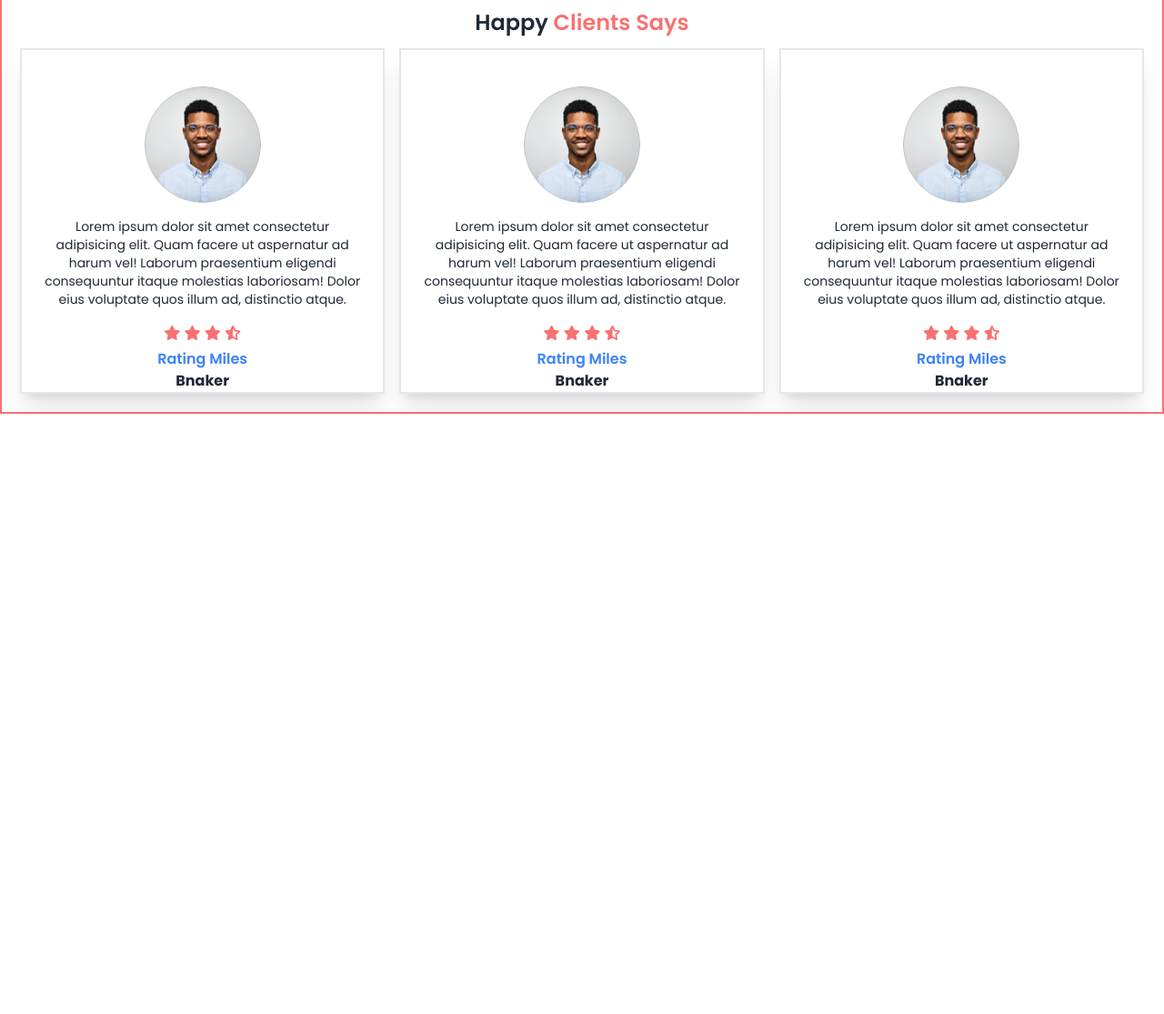
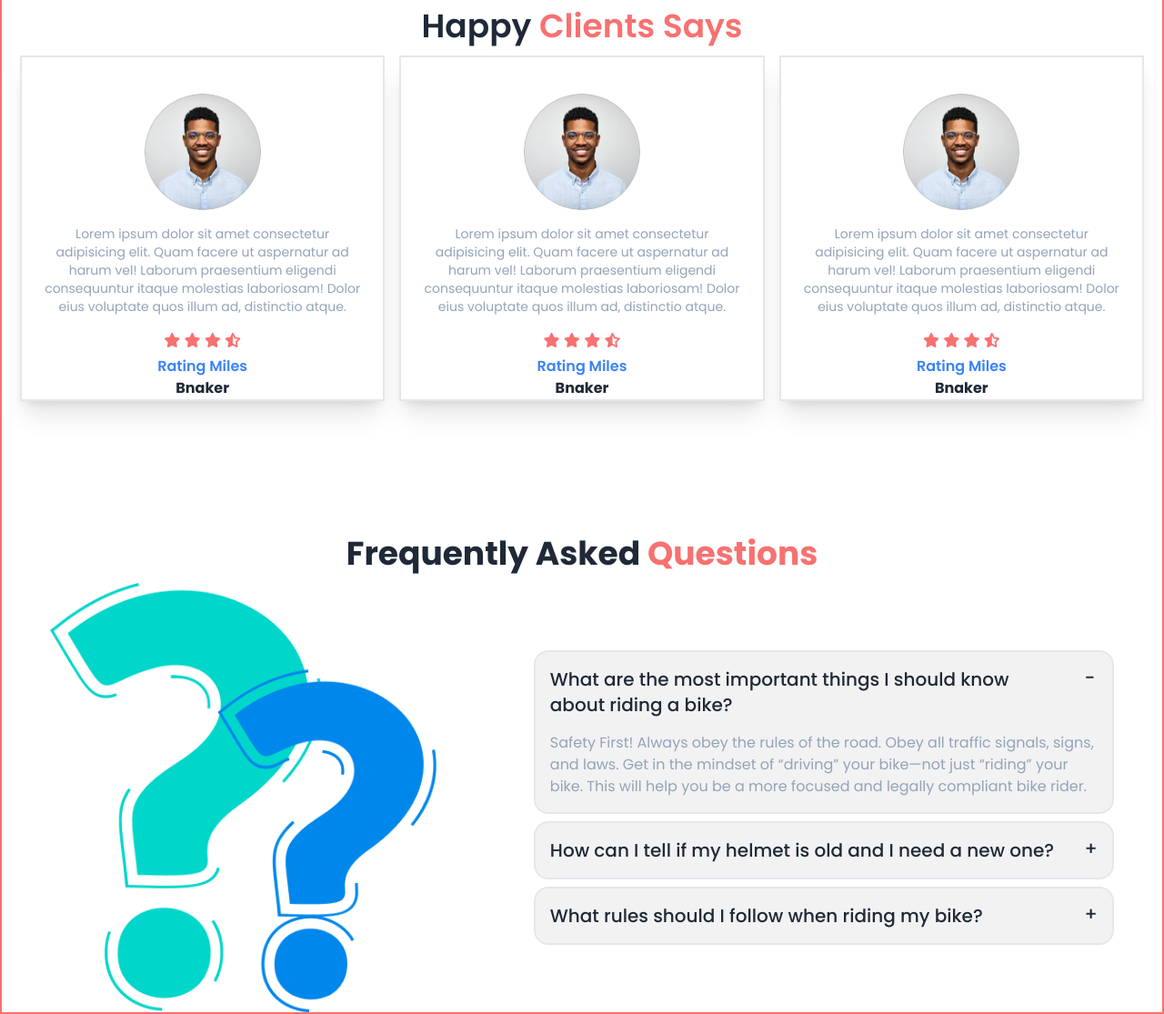
Before and after one commit to Crypt06545/Biker-zone, a plain HTML site: page index.html in a window 1280 px wide. Shown: the part 709-1824 px from the top of the page at 91% size. Before the commit the page ends 1164 px from the top, so only its background shows below. Drawn offline with nearby package versions, Linux system fonts and the light colour scheme.

Commit message:
create asked question section

```diff
--- a/index.html
+++ b/index.html
@@ -147,7 +147,7 @@
 
       <!-- happy client section start -->
       <section class="mt-10 p-5">
-        <h1 class="font-semibold text-2xl text-center">
+        <h1 class="font-semibold text-4xl text-center">
           Happy<span class="text-red-400"> Clients Says</span>
         </h1>
         <div class="mt-3 grid grid-cols-1 md:grid-cols-2 lg:grid-cols-3 gap-4">
@@ -162,7 +162,7 @@
               />
             </figure>
             <div class="text-center px-5 py-4">
-              <p class="text-sm">
+              <p class="text-sm text-slate-400">
                 Lorem ipsum dolor sit amet consectetur adipisicing elit. Quam
                 facere ut aspernatur ad harum vel! Laborum praesentium eligendi
                 consequuntur itaque molestias laboriosam! Dolor eius voluptate
@@ -189,7 +189,7 @@
               />
             </figure>
             <div class="text-center px-5 py-4">
-              <p class="text-sm">
+              <p class="text-sm text-slate-400">
                 Lorem ipsum dolor sit amet consectetur adipisicing elit. Quam
                 facere ut aspernatur ad harum vel! Laborum praesentium eligendi
                 consequuntur itaque molestias laboriosam! Dolor eius voluptate
@@ -216,7 +216,7 @@
               />
             </figure>
             <div class="text-center px-5 py-4">
-              <p class="text-sm">
+              <p class="text-sm text-slate-400">
                 Lorem ipsum dolor sit amet consectetur adipisicing elit. Quam
                 facere ut aspernatur ad harum vel! Laborum praesentium eligendi
                 consequuntur itaque molestias laboriosam! Dolor eius voluptate
@@ -235,6 +235,55 @@
         </div>
       </section>
       <!-- happy client section end -->
+
+      <!-- asked question section start  -->
+
+      <section class="mt-[128px]">
+        <h1 class="text-4xl text-center font-bold">
+          Frequently Asked <span class="text-red-400"> Questions </span>
+        </h1>
+        <div class="flex justify-around items-center mt-3">
+          <div class="w-1/3">
+            <img src="./images/others/faq.png" alt="" />
+          </div>
+          <div class="w-1/2 space-y-2">
+            <div class="collapse collapse-plus bg-base-200 border-2">
+              <input type="radio" name="my-accordion-3" checked="checked" />
+              <div class="collapse-title text-xl font-medium">
+                What are the most important things I should know about riding a
+                bike?
+              </div>
+              <div class="collapse-content ">
+                <p class="text-slate-400">
+                  Safety First! Always obey the rules of the road. Obey all
+                  traffic signals, signs, and laws. Get in the mindset of
+                  “driving” your bike—not just “riding” your bike. This will
+                  help you be a more focused and legally compliant bike rider.
+                </p>
+              </div>
+            </div>
+            <div class="collapse collapse-plus bg-base-200 border-2">
+              <input type="radio" name="my-accordion-3" />
+              <div class="collapse-title text-xl font-medium">
+                How can I tell if my helmet is old and I need a new one?
+              </div>
+              <div class="collapse-content">
+                <p>hello</p>
+              </div>
+            </div>
+            <div class="collapse collapse-plus bg-base-200 border-2">
+              <input type="radio" name="my-accordion-3" />
+              <div class="collapse-title text-xl font-medium">
+                What rules should I follow when riding my bike?
+              </div>
+              <div class="collapse-content">
+                <p>hello</p>
+              </div>
+            </div>
+          </div>
+        </div>
+      </section>
+      <!-- asked question section end  -->
     </main>
     <!-- main section end -->
 
```
